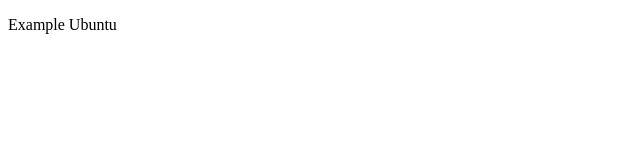
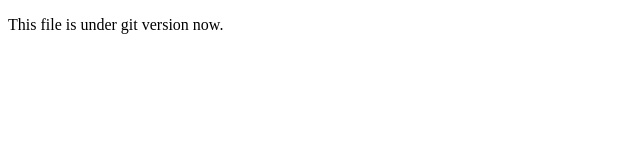
Before and after one commit to gabundis/prework, a plain HTML site: page index.html in a window 1280 px wide. Shown: the whole page, without its empty margins (0-640 px from the left). Drawn offline with Linux system fonts and the light colour scheme.

Commit message:
change for message

```diff
--- a/index.html
+++ b/index.html
@@ -9,7 +9,7 @@
 <body>
     <!-- dsdfsfd -->
     <p>
-        Example Ubuntu
+        This file is under git version now.
     </p>
 </body>
 </html>
```
